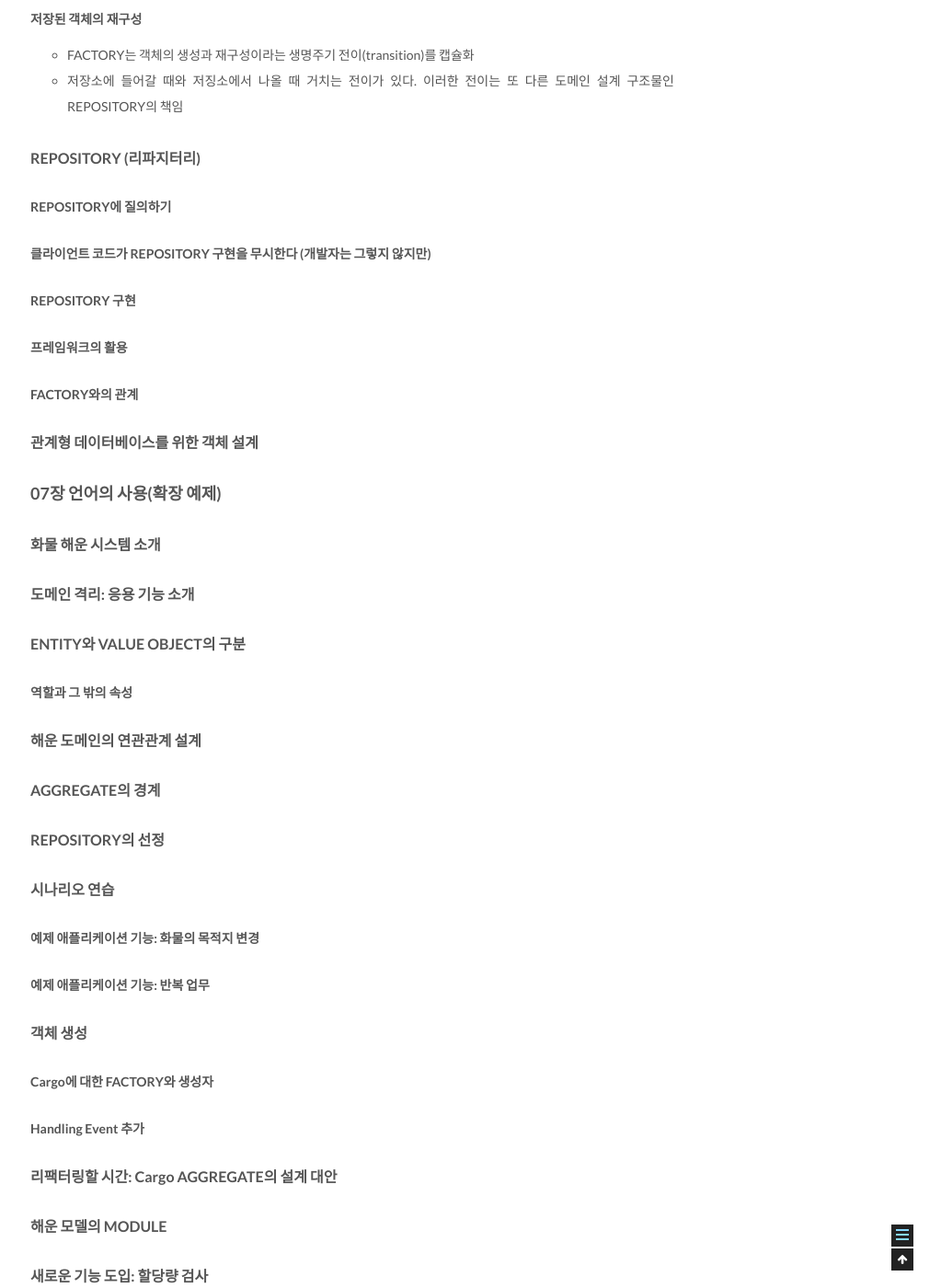
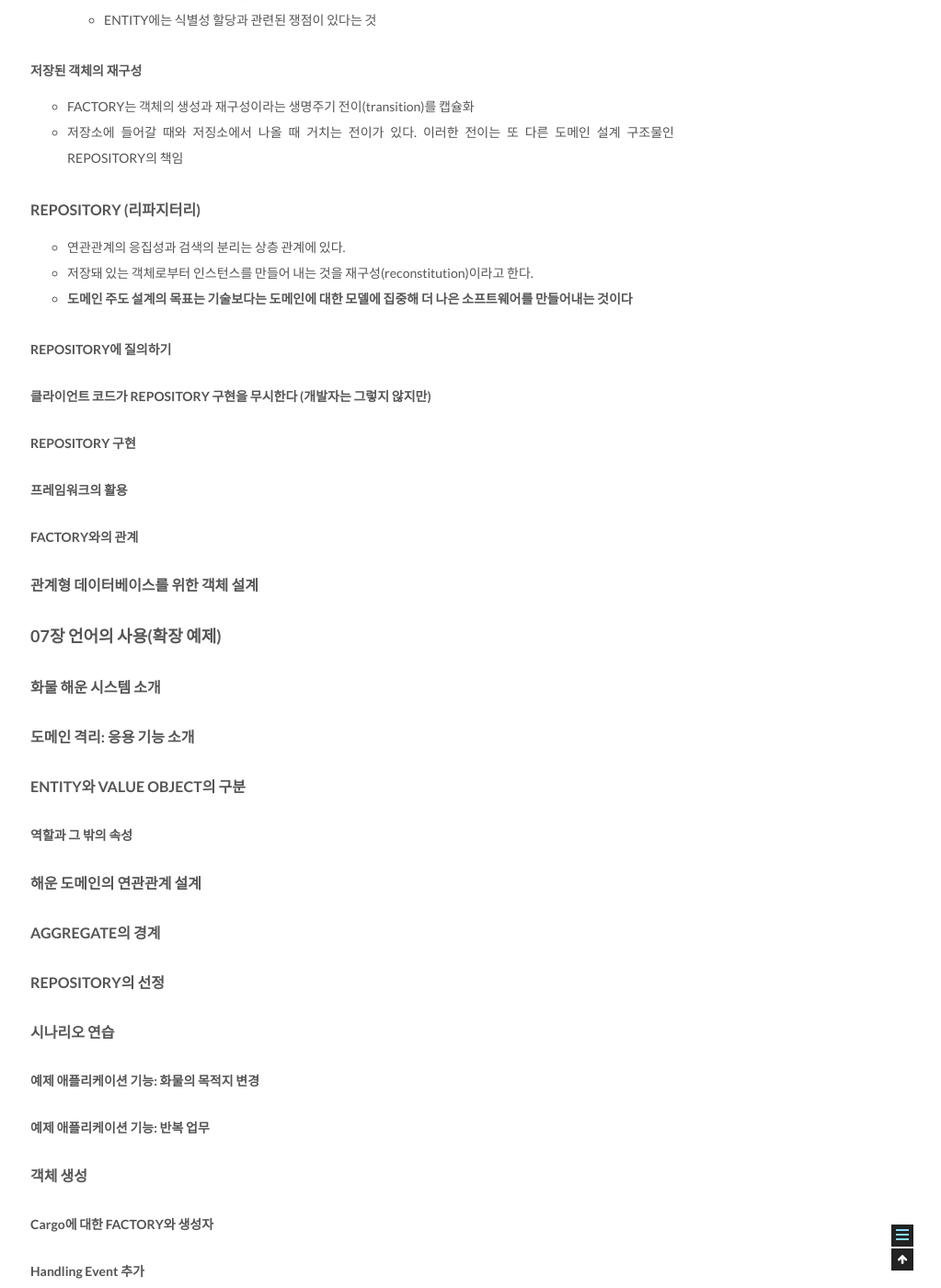
Before and after one commit to csj4032/csj4032.github.io, a Jekyll site: the page built from _posts/2018-02-21-도메인주도설계.md, in a window 1280 px wide and 1400 px high, scrolled down 13522 px. Shown: the whole window at 92% size, without its empty margins (257-1280 px from the left). Built offline with Jekyll 4.4.1, drawn with Linux system fonts in a browser that asks for light colours; some of the changed text lies outside the part shown.

Commit message:
도메인 주도 설계 포스팅 수정

```diff
--- a/_posts/2018-02-21-도메인주도설계.md
+++ b/_posts/2018-02-21-도메인주도설계.md
@@ -25,6 +25,8 @@ tags:
 2. 모델은 모든 팀 구성원이 사용하는 언어의 중추다.
 3. 모델은 지식의 정수만을 뽑아낸 것이다.
   * 모델은 도메인 지식을 조직화하고 가장 중요한 요소를 구분하는 팀의 합의된 방식
+* 목표
+  * 기술보다는 도메인에 대한 모델에 집중해 더 나은 소프트웨어를 만들어내는 것
 
 ### 소프트웨어의 본질
 * 소프트웨어의 본질은 해당 소프트웨어의 사용자를 위해 도메인에 관련된 문제를 해결하는 능력
@@ -41,11 +43,11 @@ tags:
 
 #### 지식 탐구
 * 효과적으로 도메인 모델링을 수행하는 사람들도 지식을 면밀히 탐구
-  1. 엄청난 양의정보 속에서 아주 미미한 관련성을 찾아냄
-  2. 전체를 이해할 수 있는 간결한 관점을 찾아 체계적인 아이디어들을 차례로 시도
-  3. 그 과정에서 수많은 모델이 시도 거부 변형
-  4. 모든 세부사항에 들어 맞는 일련의 추상적 개념이 나타나면 비로소 성공에 이름
-  5. 이렇게 해서 뽑아낸 정수는 가장 적절한 것으로 밝혀진 특정 지식을 엄밀하게 표현한 것
+1. 엄청난 양의정보 속에서 아주 미미한 관련성을 찾아냄
+2. 전체를 이해할 수 있는 간결한 관점을 찾아 체계적인 아이디어들을 차례로 시도
+3. 그 과정에서 수많은 모델이 시도 거부 변형
+4. 모든 세부사항에 들어 맞는 일련의 추상적 개념이 나타나면 비로소 성공에 이름
+5. 이렇게 해서 뽑아낸 정수는 가장 적절한 것으로 밝혀진 특정 지식을 엄밀하게 표현한 것
 * 도메인 전문가들은 자신이 알고 있는 지식의 정수만을 추출해내야 하므로 스스로 이해하는 바를 자주 정제하고, 그리하여 소프트웨어 프로젝트에서 요구하는 개념적 엄밀함(conceptual rigor)을 이해하게 됨
 * 모델이 점점 향상되면서 모델은 프로젝트 내내 계속해서 흘러가는 정보들을 조직화하는 도구로 자리잡음
 * 모델은 결코 완벽해질 수 없으며, 다만 계속 발전해나갈 뿐
@@ -310,6 +312,9 @@ public boolean isAllowed(Cargo calgo, Voyage voyage) {
 * 저장소에 들어갈 때와 저징소에서 나올 때 거치는 전이가 있다. 이러한 전이는 또 다른 도메인 설계 구조물인 REPOSITORY의 책임
 
 #### REPOSITORY (리파지터리)
+* 연관관계의 응집성과 검색의 분리는 상층 관계에 있다.
+* 저장돼 있는 객체로부터 인스턴스를 만들어 내는 것을 재구성(reconstitution)이라고 한다.
+* **도메인 주도 설계의 목표는 기술보다는 도메인에 대한 모델에 집중해 더 나은 소프트웨어를 만들어내는 것이다**
 
 ##### REPOSITORY에 질의하기
 
```
Also changed, not shown: README.md.
